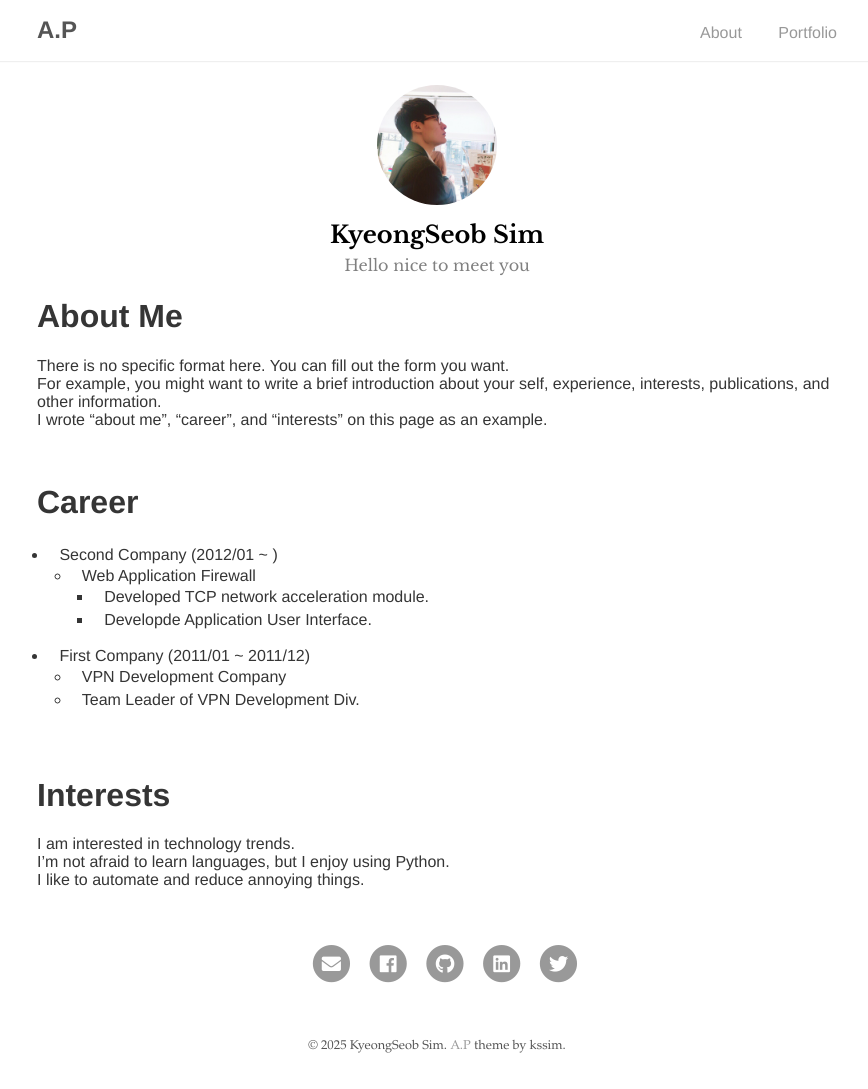
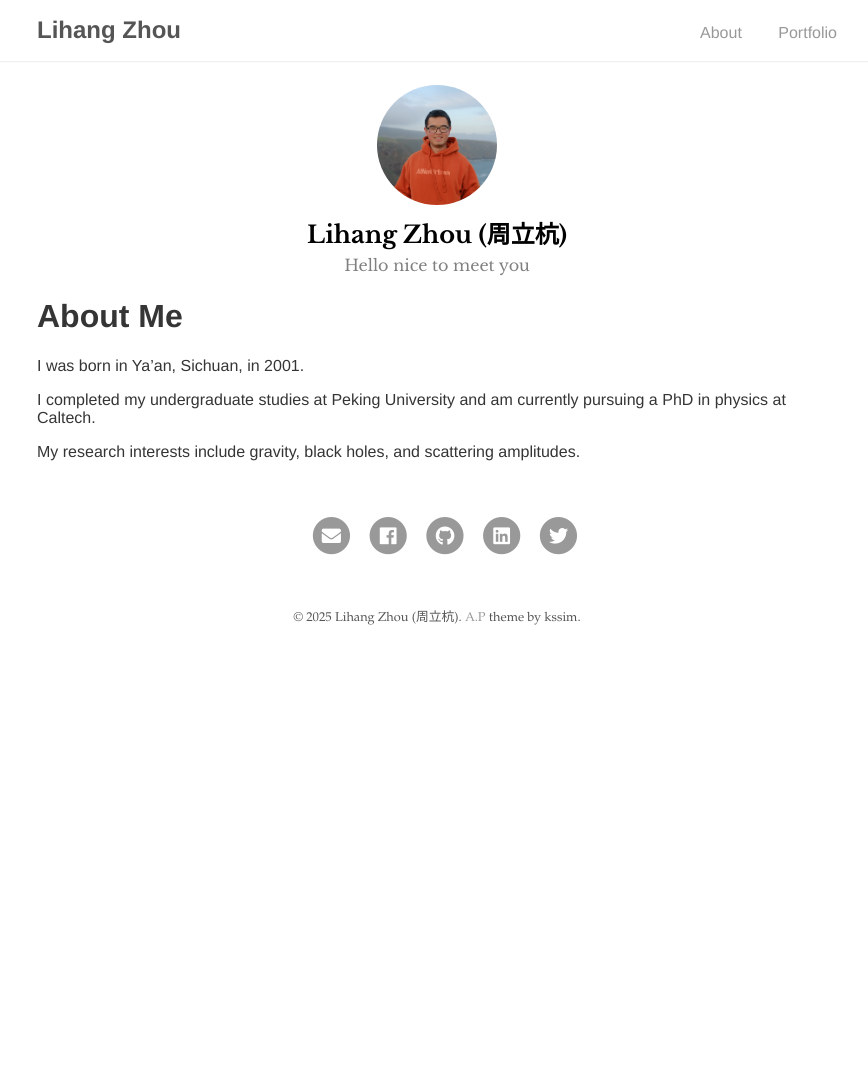
Before and after one commit to WandererZlh/WandererZlh.github.io, a Jekyll site: the page built from index.md, in a window 1280 px wide. Shown: the whole page, without its empty margins (203-1071 px from the left). Built offline with Jekyll 4.4.1, drawn with Linux system fonts in a browser that asks for light colours; our own code applies the rules of GitHub Pages for plain Markdown files; after the commit the page ends 900 px from its top, so only the background shows below that.

Commit message:
update about

```diff
--- a/_config.yml
+++ b/_config.yml
@@ -1,15 +1,15 @@
 # Site settings
-title: A.P
+title: Lihang Zhou
 baseurl: "/ap"
-url: "https://kssim.github.io"
+url: "https://wandererzlh.github.io"
 google_analytics: # Tracking ID, e.g. "UA-000000-01"
 
 # Author
 author:
-  name: KyeongSeob Sim
+  name: Lihang Zhou (周立杭)
   desc: Hello nice to meet you
-  email: ksub0912@gmail.com
-  selfie: assets/img/profile.jpg
+  email: lzhou2@caltech.edu
+  selfie: assets/img/Lihang Zhou.jpg
 
 # social
 social:
@@ -19,11 +19,11 @@ social:
   dribbble:
   facebook: Test
   flickr:
-  github: kssim
+  github: WandererZlh
   google_plus:
   instagram:
   keybase:
-  linkedin: https://www.linkedin.com/in/kssim/
+  linkedin: Test
   pinterest:
   reddit:
   soundcloud:
--- a/index.md
+++ b/index.md
@@ -3,11 +3,15 @@ layout: about
 ---
 
 # About Me
-There is no specific format here. You can fill out the form you want.
-For example, you might want to write a brief introduction about your self, experience, interests, publications, and other information.
-I wrote "about me", "career", and "interests" on this page as an example.
+I was born in Ya’an, Sichuan, in 2001.
 
-<br/>
+I completed my undergraduate studies at Peking University and am currently pursuing a PhD in physics at Caltech.
+
+My research interests include gravity, black holes, and scattering amplitudes.
+
+<!-- in sublime, markdown注释快捷键 command+/ -->
+
+<!-- <br/>
 
 # Career
 * Second Company (2012/01 ~ )
@@ -23,4 +27,4 @@ I wrote "about me", "career", and "interests" on this page as an example.
 # Interests
 I am interested in technology trends.
 I'm not afraid to learn languages, but I enjoy using Python.
-I like to automate and reduce annoying things.
+I like to automate and reduce annoying things.   -->
```
Also changed, not shown: README.md, assets/img/Lihang Zhou.jpg (added), 13 other files.
